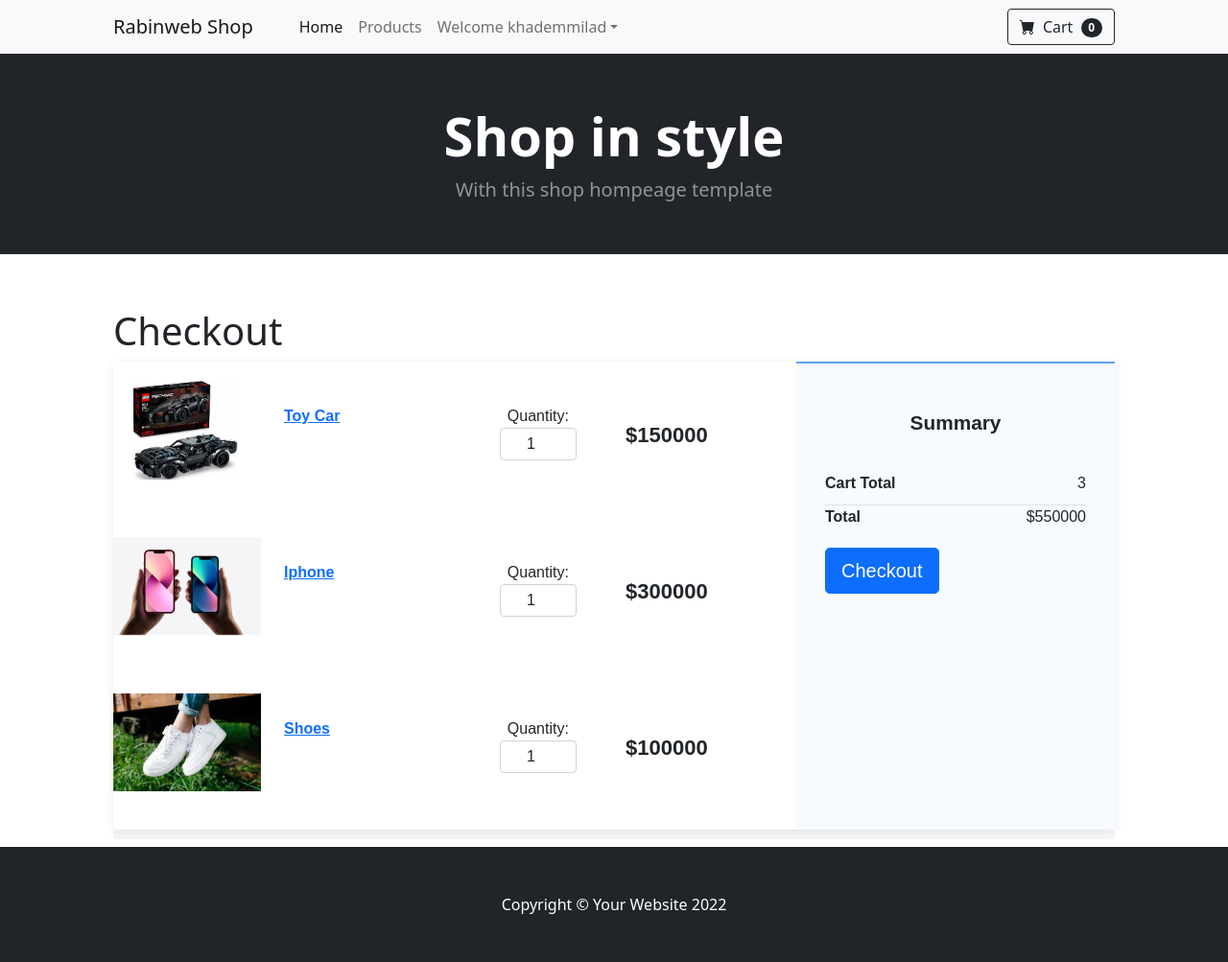
After one commit to khademmilad/e-shop-django, a Django app: page /product/checkout/ in a window 1280 px wide. The commit adds this page. Shown: the whole page at 96% size. Run offline with Django 4.2, Linux system fonts and the light colour scheme; a user stored in the database is signed in; data comes from the database, SQL or seed files in the repository; some libraries are stand-ins or nearby versions.

Commit message:
checkout part

```diff
--- a/product/models.py
+++ b/product/models.py
@@ -62,7 +62,6 @@
         return self.product.title
 
 
-
 # class Payment(models.Model):
 #     user = models.ForeignKey(Account, on_delete=models.CASCADE)
 #     payment_number = models.CharField(max_length=100)
--- a/product/urls.py
+++ b/product/urls.py
@@ -8,4 +8,5 @@
     path('', views.view_products, name='products'),
     path('product_detail/<int:prod_id>/', views.product_detail, name='product_detail'),
     path('add-to-cart/', views.add_to_cart, name='add-to-card'),
+    path('checkout/', views.checkout, name='checkout'),
 ]
--- a/product/views.py
+++ b/product/views.py
@@ -41,3 +41,21 @@
         else:
             return JsonResponse({'status': "Login to continue"})
     return redirect('/')
+
+
+def checkout(request):
+    context = {}
+    cart_items = Cart.objects.filter(user=request.user)
+
+    context['cart_items'] = cart_items
+    context['cart_total'] = cart_items.count()
+
+    total_price = 0
+    if cart_items:
+        for item in cart_items:
+            total_price += item.product.price
+
+        context['total_price'] = total_price
+
+
+    return render(request, 'product/checkout.html', context)
--- /dev/null
+++ b/static/main/shopping-cart.css
@@ -0,0 +1,136 @@
+.container-shopping-cart{
+	background-color: w;
+}
+
+.shopping-cart{
+	padding-bottom: 10px;
+	font-family: 'Montserrat', sans-serif;
+}
+
+.shopping-cart.dark{
+	background-color: #f6f6f6;
+}
+
+.shopping-cart .content{
+	box-shadow: 0px 2px 10px rgba(0, 0, 0, 0.075);
+	background-color: white;
+}
+
+.shopping-cart .block-heading{
+    padding-top: 50px;
+    margin-bottom: 40px;
+    text-align: center;
+}
+
+.shopping-cart .block-heading p{
+	text-align: center;
+	max-width: 420px;
+	margin: auto;
+	opacity:0.7;
+}
+
+.shopping-cart .dark .block-heading p{
+	opacity:0.8;
+}
+
+.shopping-cart .block-heading h1,
+.shopping-cart .block-heading h2,
+.shopping-cart .block-heading h3 {
+	margin-bottom:1.2rem;
+	color: #3b99e0;
+}
+
+.shopping-cart .items{
+	margin: auto;
+}
+
+.shopping-cart .items .product{
+	margin-bottom: 20px;
+	padding-top: 20px;
+	padding-bottom: 20px;
+}
+
+.shopping-cart .items .product .info{
+	padding-top: 0px;
+	text-align: center;
+}
+
+.shopping-cart .items .product .info .product-name{
+	font-weight: 600;
+}
+
+.shopping-cart .items .product .info .product-name .product-info{
+	font-size: 14px;
+	margin-top: 15px;
+}
+
+.shopping-cart .items .product .info .product-name .product-info .value{
+	font-weight: 400;
+}
+
+.shopping-cart .items .product .info .quantity .quantity-input{
+    margin: auto;
+    width: 80px;
+}
+
+.shopping-cart .items .product .info .price{
+	margin-top: 15px;
+    font-weight: bold;
+    font-size: 22px;
+ }
+
+.shopping-cart .summary{
+	border-top: 2px solid #5ea4f3;
+    background-color: #f7fbff;
+    height: 100%;
+    padding: 30px;
+}
+
+.shopping-cart .summary h3{
+	text-align: center;
+	font-size: 1.3em;
+	font-weight: 600;
+	padding-top: 20px;
+	padding-bottom: 20px;
+}
+
+.shopping-cart .summary .summary-item:not(:last-of-type){
+	padding-bottom: 10px;
+	padding-top: 10px;
+	border-bottom: 1px solid rgba(0, 0, 0, 0.1);
+}
+
+.shopping-cart .summary .text{
+	font-size: 1em;
+	font-weight: 600;
+}
+
+.shopping-cart .summary .price{
+	font-size: 1em;
+	float: right;
+}
+
+.shopping-cart .summary button{
+	margin-top: 20px;
+}
+
+@media (min-width: 768px) {
+	.shopping-cart .items .product .info {
+		padding-top: 25px;
+		text-align: left;
+	}
+
+	.shopping-cart .items .product .info .price {
+		font-weight: bold;
+		font-size: 22px;
+		top: 17px;
+	}
+
+	.shopping-cart .items .product .info .quantity {
+		text-align: center;
+	}
+	.shopping-cart .items .product .info .quantity .quantity-input {
+		padding: 4px 10px;
+		text-align: center;
+	}
+}
--- a/templates/base.html
+++ b/templates/base.html
@@ -16,6 +16,7 @@
     <link href="{% static '' %}main/form.css" rel="stylesheet" />
     <link href="{% static '' %}main/profile.css" rel="stylesheet" />
     <link href="{% static '' %}main/product_detail.css" rel="stylesheet" />
+    <link href="{% static '' %}main/shopping-cart.css" rel="stylesheet" />
     <script src="http://code.jquery.com/jquery-1.8.2.js" type="text/javascript"></script>
     <script src="https://ajax.googleapis.com/ajax/libs/jquery/3.6.1/jquery.min.js"></script>
   </head>
--- /dev/null
+++ b/templates/product/checkout.html
@@ -0,0 +1,64 @@
+{% extends 'base.html' %}
+{% load static %}
+{% block content %}
+<h1>Checkout</h1>
+<main class="page">
+    <section class="shopping-cart dark">
+        <div class="container-shopping-cart">
+            <div class="content">
+                <div class="row">
+                    <div class="col-md-12 col-lg-8">
+                        <div class="items">
+
+                            {% for item in cart_items %}
+                                <div class="product">
+                                    <div class="row">
+                                        <div class="col-md-3">
+                                            <img class="img-fluid mx-auto d-block image" src="{{ item.product.image.url }}">
+                                        </div>
+                                        <div class="col-md-8">
+                                            <div class="info">
+                                                <div class="row">
+                                                    <div class="col-md-5 product-name">
+                                                        <div class="product-name">
+                                                            <a href="{% url 'product:product_detail' prod_id=item.product.id %}">{{ item.product.title }}</a>
+                                                            {% comment %} <div class="product-info">
+                                                                <div>Display: <span class="value">5 inch</span></div>
+                                                                <div>RAM: <span class="value">4GB</span></div>
+                                                                <div>Memory: <span class="value">32GB</span></div>
+                                                            </div> {% endcomment %}
+                                                        </div>
+                                                    </div>
+                                                    <div class="col-md-4 quantity">
+                                                        <label for="quantity">Quantity:</label>
+                                                        <input id="quantity" type="number" value ="1" class="form-control quantity-input">
+                                                    </div>
+                                                    <div class="col-md-3 price">
+                                                        <span>${{ item.product.price }}</span>
+                                                    </div>
+                                                </div>
+                                            </div>
+                                        </div>
+                                    </div>
+                                </div>
+
+                            {% endfor %}
+
+                        </div>
+                    </div>
+                    <div class="col-md-12 col-lg-4">
+                        <div class="summary">
+                            <h3>Summary</h3>
+                            <div class="summary-item"><span class="text">Cart Total</span><span class="price">{{ cart_total }}</span></div>
+                            <div class="summary-item"><span class="text">Total</span><span class="price">${{total_price}}</span></div>
+                            <button type="button" class="btn btn-primary btn-lg btn-block">Checkout</button>
+                        </div>
+                    </div>
+                </div>
+            </div>
+        </div>
+    </section>
+</main>
+
+<script src="{% static 'main/js/cart.js' %}" type="text/javascript"></script>
+{% endblock %}
```
